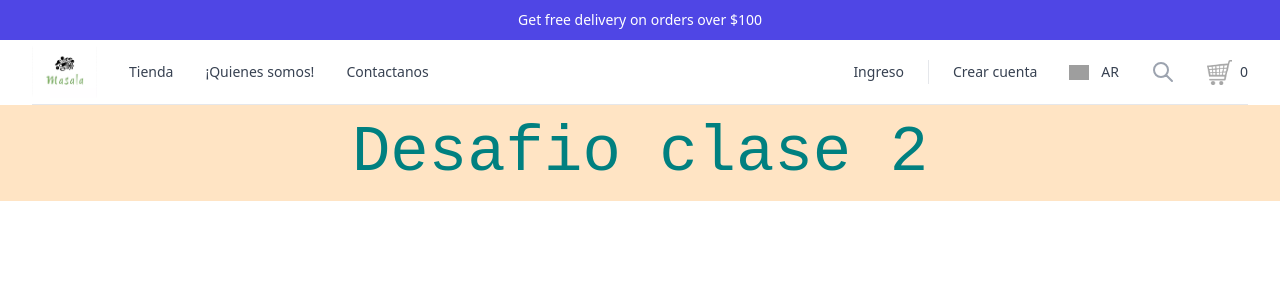
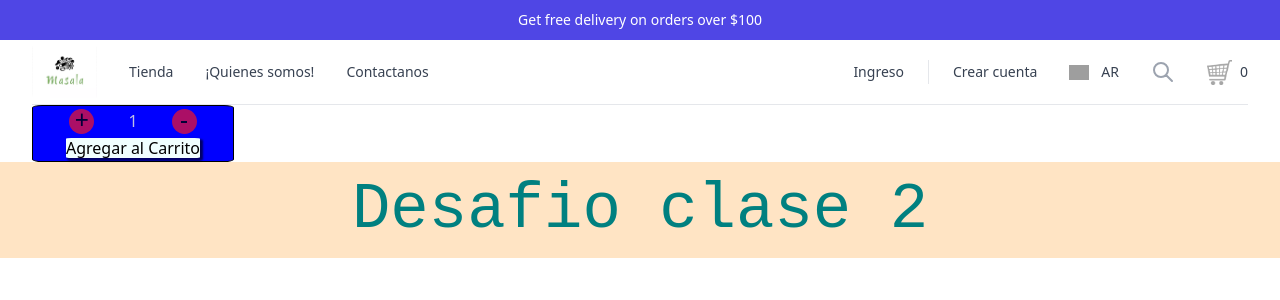
Before and after one commit to D4vid-H/ReactJs, a React (Create React App) app: page / in a window 1280 px wide. Shown: the top 300 px of the page. Built offline with nearby package versions, Linux system fonts and the light colour scheme; grey boxes are pictures that could not be loaded.

Commit message:
desafio componente 2 terminado y funcionando.

```diff
--- a/src/App.js
+++ b/src/App.js
@@ -1,6 +1,6 @@
 import Navbar from './Components/NavBar';
 import ItemListConatainer from './Components/ItemListContainer'
-
+import ItemCount from './Components/ItemCount'
 
 export default function App() {
 
@@ -9,6 +9,7 @@ export default function App() {
   return (
     <>
       <Navbar />
+      <ItemCount stock= {9} inicio= {1}/>
       <ItemListConatainer gretens={gretens} />
     </>
 
--- /dev/null
+++ b/src/Components/ItemCount.css
@@ -0,0 +1,54 @@
+.btnContain{
+width: 200px;
+height: 55px;
+display: flex;
+flex-direction: column;
+border-radius: 5%;
+border: 1px solid black;
+box-sizing: content-box;
+background-color: blue;
+justify-content: space-evenly;
+justify-items: center;
+align-items: center;
+margin-left: 2rem;
+}
+.btnCountContain{
+display: flex;
+opacity: 0.78;
+color: beige;
+width: 185px;
+justify-content: space-evenly;
+}
+.btnCount{
+display: flex;
+width: 25px;
+height: 25px;
+background-color: crimson;
+color: black;
+border-radius: 50%;
+font-size: 1.55rem;
+justify-content: center;
+align-items: center;
+padding-bottom: 5px;
+}
+.counter{
+display: flex;
+justify-content: center;
+margin: 0px 5px 0px 5px;
+}
+.btnOnAdd {
+display: flex;
+height: 20px;
+border-radius: 4%;
+background-color: azure;
+color: black;
+justify-content: center;
+align-items: center;
+box-shadow: 2px 2px 2px 1px rgba(0, 0, 0, 0.6);
+}
+.btnOnAdd:active{
+background-color: rgb(109, 186, 248);
+color: black;
+border-radius: 4%;
+transform: scale(0.95);
+}
--- /dev/null
+++ b/src/Components/ItemCount.js
@@ -0,0 +1,38 @@
+import { useState } from 'react';
+import './ItemCount.css';
+
+function ItemCount({inicio, stock}){
+  const [count, setCount] = useState(inicio);
+
+  const countIncrement = (stock) => {
+    (count < stock) && setCount(count+1);
+    };
+
+  const countDecrement = () => {
+    (count > 0) && setCount(count-1);
+    };
+
+  const onAdd = (stock) => {
+    (stock > 0) && console.log(`Se agregaron ${count} productos`);
+    };
+
+    return(
+        <div className='btnContain'>
+            <div className='btnCountContain'>
+                <button className='btnCount' type="" onClick={() => {countIncrement(stock)}}
+                >
+                +
+                </button>
+                <span className='counter'>{count}</span>
+                <button className='btnCount' type="" onClick={() => {countDecrement()}}
+                >
+                -
+                </button>
+            </div>
+            <button className='btnOnAdd' onClick={() => {onAdd(stock)}}><p>Agregar al Carrito</p></button>
+        </div>
+    )
+
+}
+
+export default ItemCount;
```
Also changed, not shown: src/Components/NavBar.js (+8 -13 lines).
